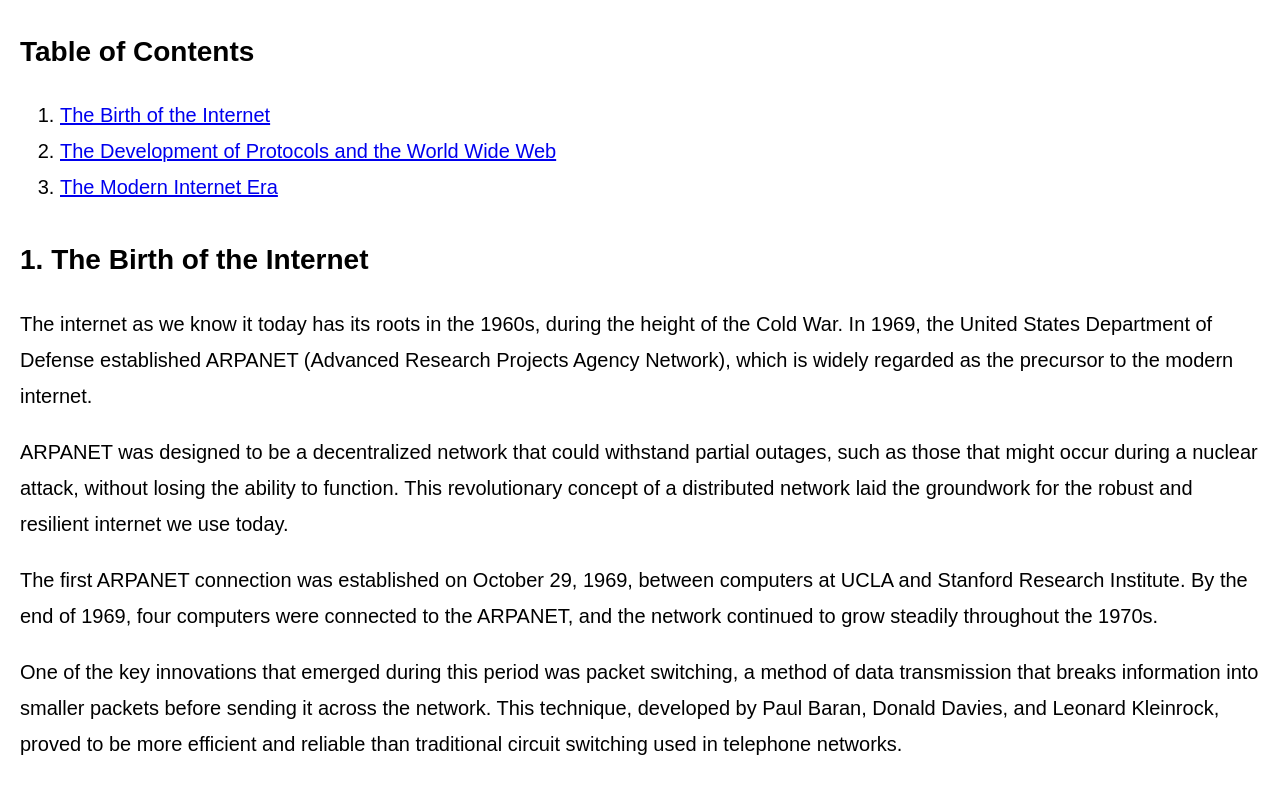
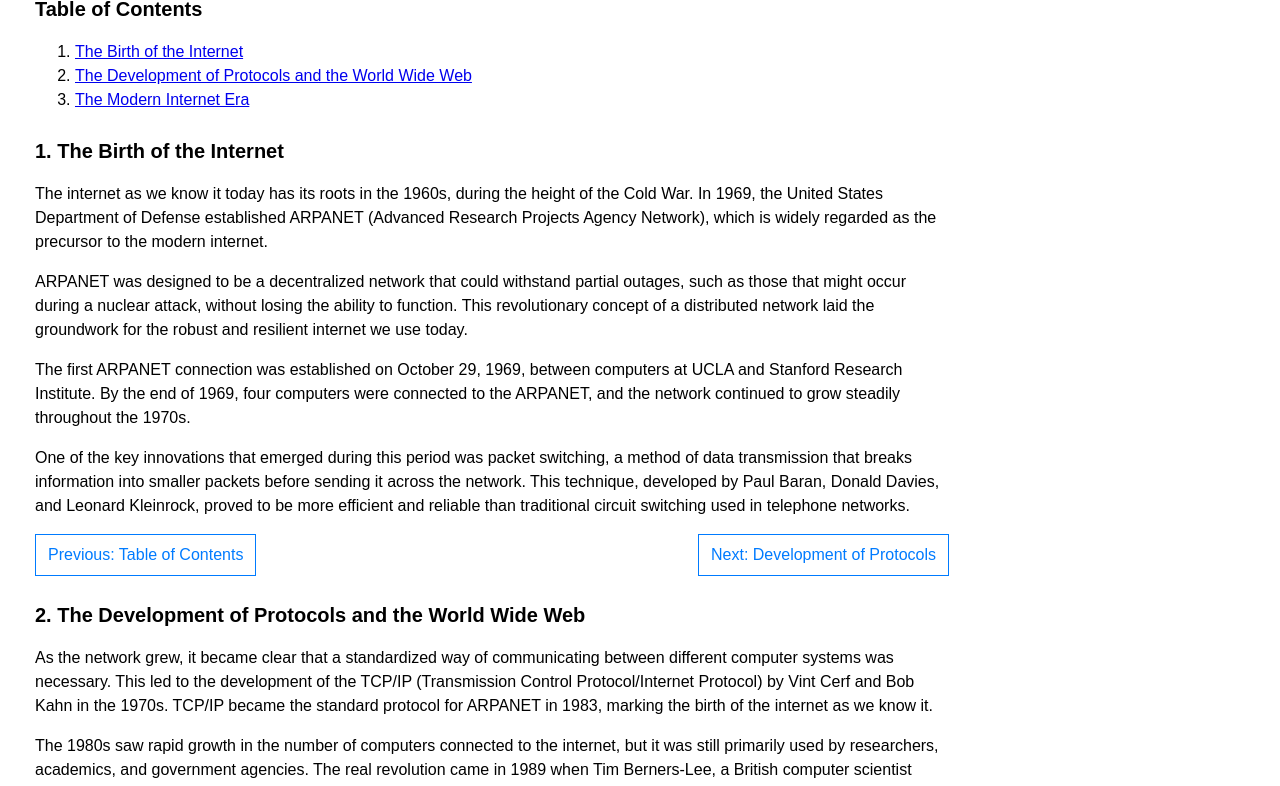
Before and after one commit to vitqst/vuidang.github.io, a plain HTML site: page index.html in a window 1280 px wide. Shown: the part 102-888 px from the top of the page. Drawn offline with Linux system fonts and the light colour scheme.

Commit message:
Update index.html

```diff
--- a/index.html
+++ b/index.html
@@ -5,47 +5,80 @@
     <meta name="viewport" content="width=device-width, initial-scale=1.0">
     <title>The History of the Internet</title>
     <style>
+        /* Simplified Bootstrap-like styles */
+        * {
+            box-sizing: border-box;
+        }
         body {
             font-family: Arial, sans-serif;
-            line-height: 1.8;
+            line-height: 1.5;
+            margin: 0;
             padding: 20px;
+            width: 984px; /* 1024px - 40px padding */
+            font-size: 16px;
+        }
+        .container {
+            width: 100%;
+            padding-right: 15px;
+            padding-left: 15px;
+            margin-right: auto;
+            margin-left: auto;
+        }
+        .row {
+            display: flex;
+            flex-wrap: wrap;
+            margin-right: -15px;
+            margin-left: -15px;
+        }
+        .col {
+            flex-basis: 0;
+            flex-grow: 1;
             max-width: 100%;
-            margin: 0 auto;
-            font-size: 20px; /* Increased base font size */
+            padding-right: 15px;
+            padding-left: 15px;
         }
         h1 {
-            font-size: 32px;
-            margin-bottom: 20px;
+            font-size: 24px;
+            margin-bottom: 16px;
         }
         h2 {
-            font-size: 28px;
-            margin-top: 30px;
-            margin-bottom: 20px;
+            font-size: 20px;
+            margin-top: 24px;
+            margin-bottom: 16px;
         }
         p, ul, ol {
-            margin-bottom: 20px;
+            margin-bottom: 16px;
         }
-        .navigation {
-            margin-top: 30px;
-            margin-bottom: 40px;
-            display: flex;
-            justify-content: space-between;
+        .btn {
+            display: inline-block;
+            font-weight: 400;
+            text-align: center;
+            vertical-align: middle;
+            user-select: none;
+            padding: 8px 12px;
+            font-size: 16px;
+            line-height: 1.5;
+            border: 1px solid #007bff;
+            color: #007bff;
+            background-color: transparent;
+            text-decoration: none;
         }
-        .nav-button {
-            padding: 15px 25px;
-            font-size: 22px;
-            text-decoration: none;
-            color: #000;
-            border: 2px solid #000;
-            background-color: #f0f0f0;
-            display: inline-block;
-            margin: 10px 0;
+        .btn:hover {
+            color: #fff;
+            background-color: #007bff;
+        }
+        .mt-3 {
+            margin-top: 16px;
+        }
+        .mb-3 {
+            margin-bottom: 16px;
         }
     </style>
 </head>
 <body>
-    <div id="content">
+    <div class="container">
         <h1>The History of the Internet</h1>
+
         <h2>Table of Contents</h2>
         <ol>
             <li><a href="#section1">The Birth of the Internet</a></li>
@@ -59,9 +92,13 @@
             <p>ARPANET was designed to be a decentralized network that could withstand partial outages, such as those that might occur during a nuclear attack, without losing the ability to function. This revolutionary concept of a distributed network laid the groundwork for the robust and resilient internet we use today.</p>
             <p>The first ARPANET connection was established on October 29, 1969, between computers at UCLA and Stanford Research Institute. By the end of 1969, four computers were connected to the ARPANET, and the network continued to grow steadily throughout the 1970s.</p>
             <p>One of the key innovations that emerged during this period was packet switching, a method of data transmission that breaks information into smaller packets before sending it across the network. This technique, developed by Paul Baran, Donald Davies, and Leonard Kleinrock, proved to be more efficient and reliable than traditional circuit switching used in telephone networks.</p>
-            <div class="navigation">
-                <a href="#" class="nav-button">Previous: Table of Contents</a>
-                <a href="#section2" class="nav-button">Next: Development of Protocols</a>
+            <div class="row mt-3 mb-3">
+                <div class="col">
+                    <a href="#" class="btn">Previous: Table of Contents</a>
+                </div>
+                <div class="col" style="text-align: right;">
+                    <a href="#section2" class="btn">Next: Development of Protocols</a>
+                </div>
             </div>
         </div>
 
@@ -76,9 +113,13 @@
                 <li>URLs (Uniform Resource Locators) for addressing web pages</li>
             </ul>
             <p>These innovations made the internet accessible to a much wider audience and set the stage for the explosive growth that was to come in the following decades.</p>
-            <div class="navigation">
-                <a href="#section1" class="nav-button">Previous: Birth of the Internet</a>
-                <a href="#section3" class="nav-button">Next: Modern Internet Era</a>
+            <div class="row mt-3 mb-3">
+                <div class="col">
+                    <a href="#section1" class="btn">Previous: Birth of the Internet</a>
+                </div>
+                <div class="col" style="text-align: right;">
+                    <a href="#section3" class="btn">Next: Modern Internet Era</a>
+                </div>
             </div>
         </div>
 
@@ -89,10 +130,13 @@
             <p>The dot-com boom of the late 1990s saw massive investments in internet-based companies, leading to rapid growth and innovation. Although this bubble eventually burst in 2000-2001, it laid the groundwork for the next phase of internet development.</p>
             <p>The 2000s and 2010s brought about the rise of social media, with platforms like MySpace, Facebook, Twitter, and Instagram revolutionizing how people connect and share information online. The increasing availability of broadband internet and the advent of smartphones made the internet an integral part of daily life for billions of people worldwide.</p>
             <p>Today, the internet continues to evolve with emerging technologies such as cloud computing, the Internet of Things (IoT), and artificial intelligence shaping its future. As we move forward, issues like data privacy, cybersecurity, and equitable access to the internet remain important challenges to address.</p>
-            <p>From its humble beginnings as a Cold War-era research project to the global network that connects billions of devices and people today, the internet has truly transformed the world in ways that its early pioneers could scarcely have imagined.</p>
-            <div class="navigation">
-                <a href="#section2" class="nav-button">Previous: Development of Protocols</a>
-                <a href="#" class="nav-button">Next: Table of Contents</a>
+            <div class="row mt-3 mb-3">
+                <div class="col">
+                    <a href="#section2" class="btn">Previous: Development of Protocols</a>
+                </div>
+                <div class="col" style="text-align: right;">
+                    <a href="#" class="btn">Next: Table of Contents</a>
+                </div>
             </div>
         </div>
     </div>
```
